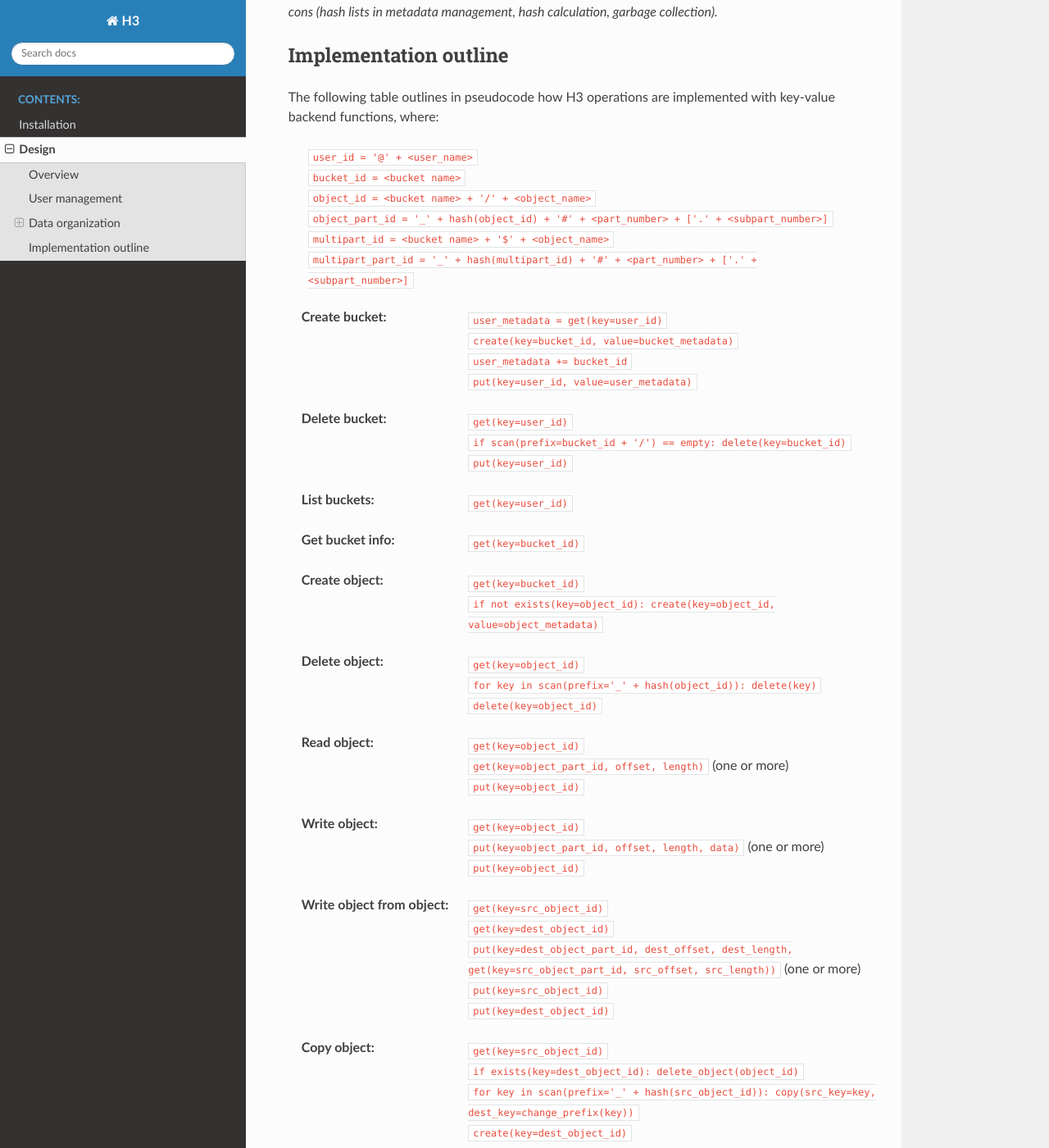
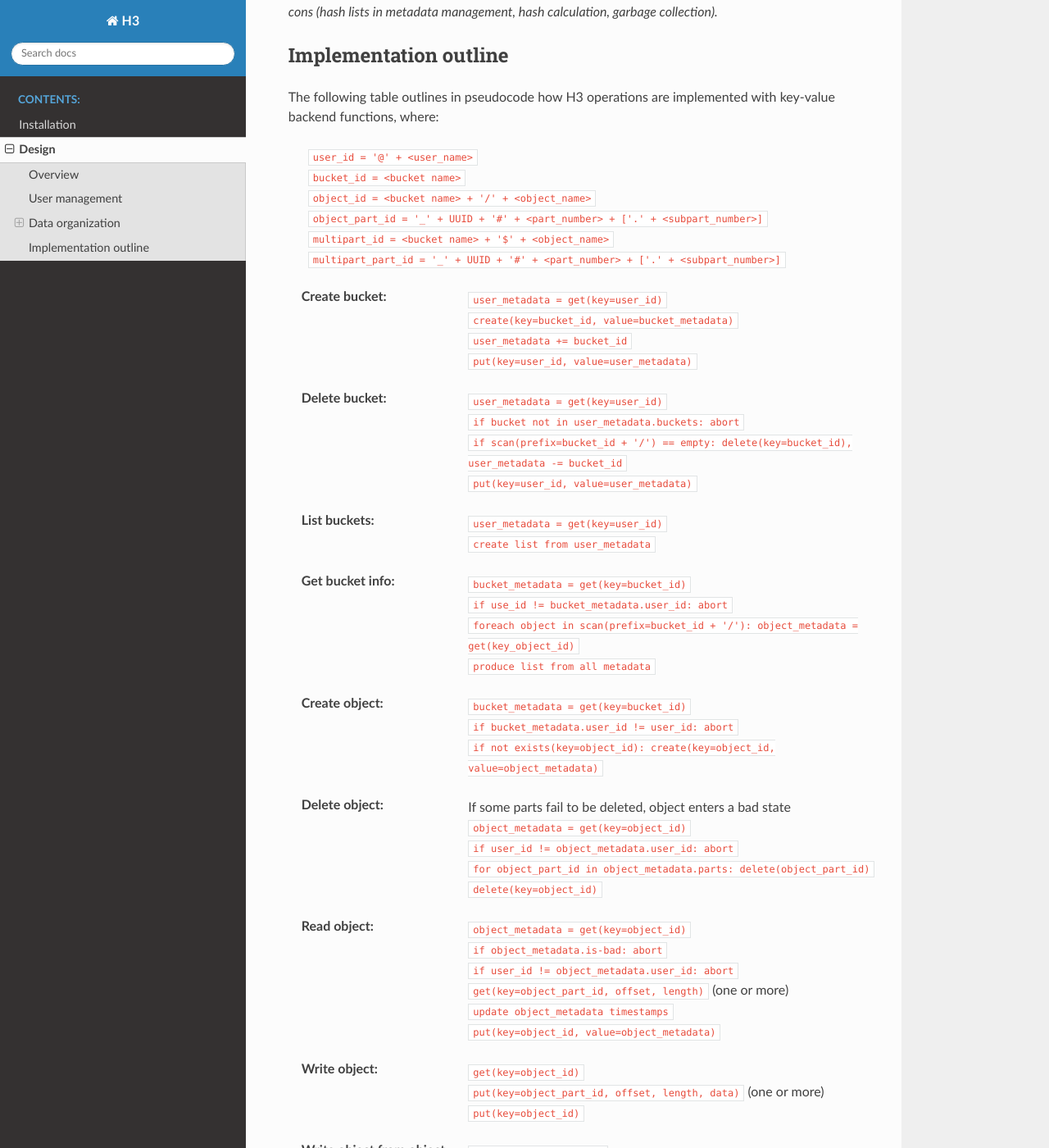
Before and after one commit to CARV-ICS-FORTH/H3, a Sphinx documentation site: the page built from docs/design.rst, in a window 1280 px wide and 1400 px high, scrolled down 3300 px. Shown: the whole window at 82% size. Built offline with Sphinx 7.4.7 and the Read the Docs theme 2.0.0, drawn with Linux system fonts in a browser that asks for light colours; some of the changed text lies outside the part shown.

Commit message:
Doc update

```diff
--- a/docs/design.rst
+++ b/docs/design.rst
@@ -63,7 +63,7 @@
 Data
 ^^^^
 
-In the simplest case, where object data is smaller than the value size limitation, we just store the data under a key corresponding to the string representation of the respective name identifier's hash (eg. data for ``mybucket/a`` goes into key ``'_' + hash('mybucket/a')``). The hash function used is SHA-256, which produces a 32-byte (random) key for each object name. The underscore is added at the beginning to ensure that data keys are not intermixed with bucket/object name keys during scan operations.
+In the simplest case, where object data is smaller than the value size limitation, we just store the data under a key corresponding to the string representation of the respective name identifier's hash (eg. data for ``mybucket/a`` goes into key ``'_' + UUID``). The UUID is a 16-byte random value, making part identifiers independent of their parent object thus enabling fast rename operations. The underscore is added at the beginning to ensure that data keys are not intermixed with bucket/object name keys during scan operations.
 
 Object data is broken up into parts if it is larger than the value size limitation, or is provided as such by the user via the multipart API. Part ``i`` of data belonging to ``mybucket/a`` goes into key ``'_' + hash('mybucket/a') + '#' + i``. Parts provided by the user that exceed the maximum value size, can themselves be broken into internal parts, thus it is possible to have a second level of data segmentation, encoded in keys as ``'_' + hash('mybucket/a') + '#' + i + '.' + j``.
 
@@ -81,9 +81,9 @@
     | ``user_id = '@' + <user_name>``
     | ``bucket_id = <bucket name>``
     | ``object_id = <bucket name> + '/' + <object_name>``
-    | ``object_part_id = '_' + hash(object_id) + '#' + <part_number> + ['.' + <subpart_number>]``
+    | ``object_part_id = '_' + UUID + '#' + <part_number> + ['.' + <subpart_number>]``
     | ``multipart_id = <bucket name> + '$' + <object_name>``
-    | ``multipart_part_id = '_' + hash(multipart_id) + '#' + <part_number> + ['.' + <subpart_number>]``
+    | ``multipart_part_id = '_' + UUID + '#' + <part_number> + ['.' + <subpart_number>]``
 
 
 :Create bucket:
@@ -92,25 +92,35 @@
     | ``user_metadata += bucket_id``
     | ``put(key=user_id, value=user_metadata)``
 :Delete bucket:
-    | ``get(key=user_id)``
-    | ``if scan(prefix=bucket_id + '/') == empty: delete(key=bucket_id)``
-    | ``put(key=user_id)``
+    | ``user_metadata = get(key=user_id)``
+    | ``if bucket not in user_metadata.buckets: abort``
+    | ``if scan(prefix=bucket_id + '/') == empty: delete(key=bucket_id), user_metadata -= bucket_id``
+    | ``put(key=user_id, value=user_metadata)``
 :List buckets:
-    | ``get(key=user_id)``
+    | ``user_metadata = get(key=user_id)``
+    | ``create list from user_metadata``
 :Get bucket info:
-    | ``get(key=bucket_id)``
-
+    | ``bucket_metadata = get(key=bucket_id)``
+    | ``if use_id != bucket_metadata.user_id: abort``
+    | ``foreach object in scan(prefix=bucket_id + '/'): object_metadata = get(key_object_id)``
+    | ``produce list from all metadata``
 :Create object:
-    | ``get(key=bucket_id)``
+    | ``bucket_metadata = get(key=bucket_id)``
+    | ``if bucket_metadata.user_id != user_id: abort``
     | ``if not exists(key=object_id): create(key=object_id, value=object_metadata)``
 :Delete object:
-    | ``get(key=object_id)``
-    | ``for key in scan(prefix='_' + hash(object_id)): delete(key)``
+    | If some parts fail to be deleted, object enters a bad state
+    | ``object_metadata = get(key=object_id)``
+    | ``if user_id != object_metadata.user_id: abort``
+    | ``for object_part_id in object_metadata.parts: delete(object_part_id)``
     | ``delete(key=object_id)``
 :Read object:
-    | ``get(key=object_id)``
+    | ``object_metadata = get(key=object_id)``
+    | ``if object_metadata.is-bad: abort``
+    | ``if user_id != object_metadata.user_id: abort``
     | ``get(key=object_part_id, offset, length)`` (one or more)
-    | ``put(key=object_id)``
+    | ``update object_metadata timestamps``
+    | ``put(key=object_id, value=object_metadata)``
 :Write object:
     | ``get(key=object_id)``
     | ``put(key=object_part_id, offset, length, data)`` (one or more)
--- a/docs/index.rst
+++ b/docs/index.rst
@@ -10,6 +10,9 @@
 H3 is implemented in the ``h3lib`` library, which provides a cloud-friendly API, similar to Amazon's S3.
 ``h3lib`` core is written in C. Python and Java wrappers also available.
 We also plan to implement an `Apache jclouds <http://jclouds.apache.org>`_ BlobStore provider plug-in, so you can use `s3proxy <https://github.com/gaul/s3proxy>`_ to provide a fully compatible S3 REST interface over H3. That will also allow layering `s3fs <https://github.com/s3fs-fuse/s3fs-fuse>`_ on top for fileystem semantics, although an H3 FUSE-based filesystem is also in the works, that will provide better performance.
+
+.. image:: Proposed_H3_Stack.png
+   :scale: 50%
 
 .. toctree::
    :maxdepth: 2
```
Also changed, not shown: docs/Proposed_H3_Stack.png (added).
